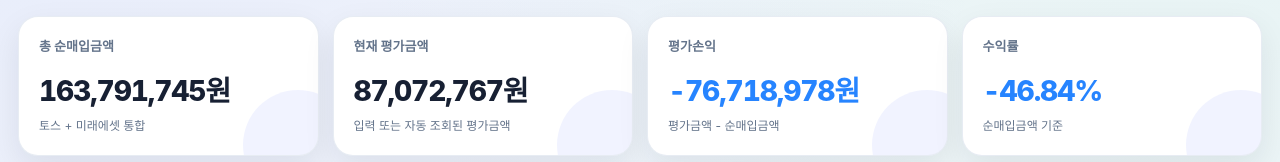
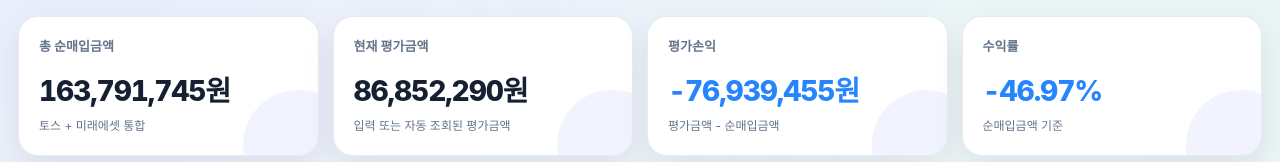
Before and after one commit to big9367-byte/portfolio-dashboard, a plain HTML site: page index.html in a window 1280 px wide. Shown: the part 269-431 px from the top of the page. Drawn offline with Linux system fonts and the light colour scheme.

Commit message:
chore: 주가 자동 업데이트 (2026-11-19)

```diff
--- a/index.html
+++ b/index.html
@@ -1031,22 +1031,22 @@
         lastFxRate: null
       },
       holdings: [
-        { id: "t1", account: "toss", name: "아이렌", sector: "AI 데이터센터·컴퓨팅 인프라", cost: 51474419, value: 15237699, symbol: "IREN", exchange: "US", currency: "USD", quantity: 750, autoUpdate: true },
-        { id: "t2", account: "toss", name: "로켓랩", sector: "우주·항공", cost: 17695450, value: 14247304, symbol: "RKLB", exchange: "US", currency: "USD", quantity: 200, autoUpdate: true },
-        { id: "t3", account: "toss", name: "DRAM", sector: "반도체·메모리", cost: 27011059, value: 13032405, symbol: "DRAM", exchange: "US", currency: "USD", quantity: 254, autoUpdate: true },
-        { id: "t4", account: "toss", name: "인플렉션", sector: "양자컴퓨팅", cost: 11005245, value: 4887017, symbol: "INFQ", exchange: "US", currency: "USD", quantity: 489, autoUpdate: true },
-        { id: "t5", account: "toss", name: "마벨 테크놀로지", sector: "반도체·메모리", cost: 9098590, value: 4397369, symbol: "MRVL", exchange: "US", currency: "USD", quantity: 23, autoUpdate: true },
-        { id: "t6", account: "toss", name: "아이온큐", sector: "양자컴퓨팅", cost: 4080782, value: 1538314, symbol: "IONQ", exchange: "US", currency: "USD", quantity: 49, autoUpdate: true },
-        { id: "t7", account: "toss", name: "써클 인터넷 그룹", sector: "핀테크·스테이블코인", cost: 1836298, value: 1136799, symbol: "CRCL", exchange: "US", currency: "USD", quantity: 16, autoUpdate: true },
-        { id: "t8", account: "toss", name: "SK하이닉스", sector: "반도체·메모리", cost: 4152000, value: 2328000, symbol: "000660", exchange: "XKRX", currency: "KRW", quantity: 2, autoUpdate: true },
-        { id: "t9", account: "toss", name: "삼성전자", sector: "반도체·메모리", cost: 2910000, value: 1964000, symbol: "005930", exchange: "XKRX", currency: "KRW", quantity: 10, autoUpdate: true },
-
-        { id: "p1", account: "pension", name: "TIGER 미국AI데이터센터TOP4Plus", sector: "AI 데이터센터·컴퓨팅 인프라", cost: 4893048, value: 3106200, symbol: "0142D0", exchange: "XKRX", currency: "KRW", quantity: 501, autoUpdate: true },
-        { id: "p2", account: "pension", name: "TIGER 미국나스닥100채권혼합50", sector: "나스닥100·채권 혼합", cost: 10311355, value: 10138250, symbol: "435420", exchange: "XKRX", currency: "KRW", quantity: 758, autoUpdate: true },
-        { id: "p3", account: "pension", name: "PLUS 글로벌HBM반도체", sector: "반도체·메모리", cost: 9932650, value: 4896150, symbol: "442580", exchange: "XKRX", currency: "KRW", quantity: 70, autoUpdate: true },
-        { id: "p4", account: "pension", name: "TIME 글로벌AI인공지능액티브", sector: "AI 테마·응용", cost: 3072825, value: 3183750, symbol: "456600", exchange: "XKRX", currency: "KRW", quantity: 75, autoUpdate: true },
-        { id: "p5", account: "pension", name: "TIGER 글로벌온디바이스AI", sector: "AI 테마·응용", cost: 2810104, value: 3435010, symbol: "480310", exchange: "XKRX", currency: "KRW", quantity: 202, autoUpdate: true },
-        { id: "p6", account: "pension", name: "TIGER 미국필라델피아AI반도체나스닥", sector: "반도체·메모리", cost: 3507920, value: 3544500, symbol: "497570", exchange: "XKRX", currency: "KRW", quantity: 204, autoUpdate: true }
+        { id: "t1", account: "toss", name: "아이렌", sector: "AI 데이터센터·컴퓨팅 인프라", cost: 51474419, value: 15206586, symbol: "IREN", exchange: "US", currency: "USD", quantity: 750, autoUpdate: true },
+        { id: "t2", account: "toss", name: "로켓랩", sector: "우주·항공", cost: 17695450, value: 14120972, symbol: "RKLB", exchange: "US", currency: "USD", quantity: 200, autoUpdate: true },
+        { id: "t3", account: "toss", name: "DRAM", sector: "반도체·메모리", cost: 27011059, value: 13229730, symbol: "DRAM", exchange: "US", currency: "USD", quantity: 254, autoUpdate: true },
+        { id: "t4", account: "toss", name: "인플렉션", sector: "양자컴퓨팅", cost: 11005245, value: 4950841, symbol: "INFQ", exchange: "US", currency: "USD", quantity: 489, autoUpdate: true },
+        { id: "t5", account: "toss", name: "마벨 테크놀로지", sector: "반도체·메모리", cost: 9098590, value: 4453441, symbol: "MRVL", exchange: "US", currency: "USD", quantity: 23, autoUpdate: true },
+        { id: "t6", account: "toss", name: "아이온큐", sector: "양자컴퓨팅", cost: 4080782, value: 1530663, symbol: "IONQ", exchange: "US", currency: "USD", quantity: 49, autoUpdate: true },
+        { id: "t7", account: "toss", name: "써클 인터넷 그룹", sector: "핀테크·스테이블코인", cost: 1836298, value: 1134787, symbol: "CRCL", exchange: "US", currency: "USD", quantity: 16, autoUpdate: true },
+        { id: "t8", account: "toss", name: "SK하이닉스", sector: "반도체·메모리", cost: 4152000, value: 2250000, symbol: "000660", exchange: "XKRX", currency: "KRW", quantity: 2, autoUpdate: true },
+        { id: "t9", account: "toss", name: "삼성전자", sector: "반도체·메모리", cost: 2910000, value: 1911000, symbol: "005930", exchange: "XKRX", currency: "KRW", quantity: 10, autoUpdate: true },
+
+        { id: "p1", account: "pension", name: "TIGER 미국AI데이터센터TOP4Plus", sector: "AI 데이터센터·컴퓨팅 인프라", cost: 4893048, value: 2955900, symbol: "0142D0", exchange: "XKRX", currency: "KRW", quantity: 501, autoUpdate: true },
+        { id: "p2", account: "pension", name: "TIGER 미국나스닥100채권혼합50", sector: "나스닥100·채권 혼합", cost: 10311355, value: 10157200, symbol: "435420", exchange: "XKRX", currency: "KRW", quantity: 758, autoUpdate: true },
+        { id: "p3", account: "pension", name: "PLUS 글로벌HBM반도체", sector: "반도체·메모리", cost: 9932650, value: 4833850, symbol: "442580", exchange: "XKRX", currency: "KRW", quantity: 70, autoUpdate: true },
+        { id: "p4", account: "pension", name: "TIME 글로벌AI인공지능액티브", sector: "AI 테마·응용", cost: 3072825, value: 3187500, symbol: "456600", exchange: "XKRX", currency: "KRW", quantity: 75, autoUpdate: true },
+        { id: "p5", account: "pension", name: "TIGER 글로벌온디바이스AI", sector: "AI 테마·응용", cost: 2810104, value: 3405720, symbol: "480310", exchange: "XKRX", currency: "KRW", quantity: 202, autoUpdate: true },
+        { id: "p6", account: "pension", name: "TIGER 미국필라델피아AI반도체나스닥", sector: "반도체·메모리", cost: 3507920, value: 3524100, symbol: "497570", exchange: "XKRX", currency: "KRW", quantity: 204, autoUpdate: true }
       ]
     };
 
```
